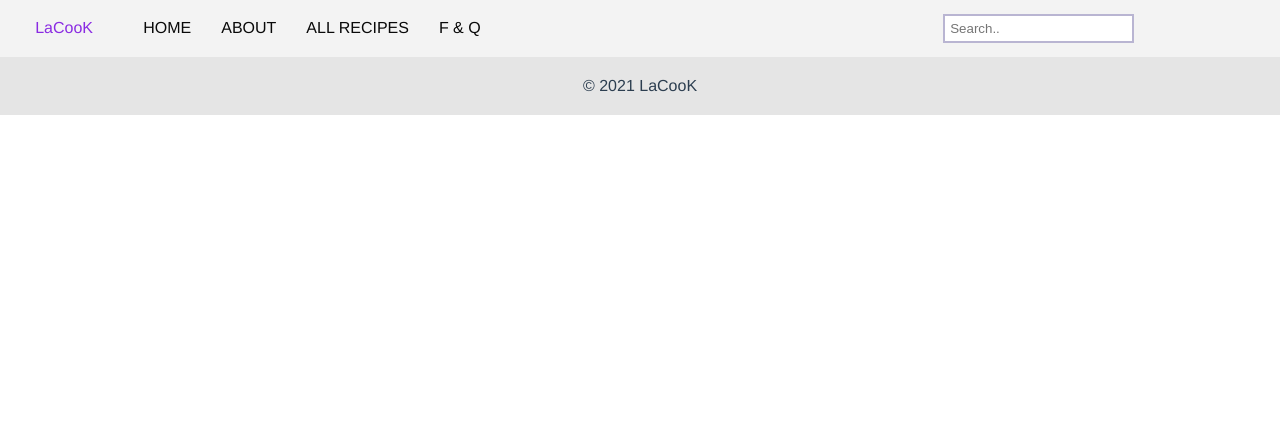
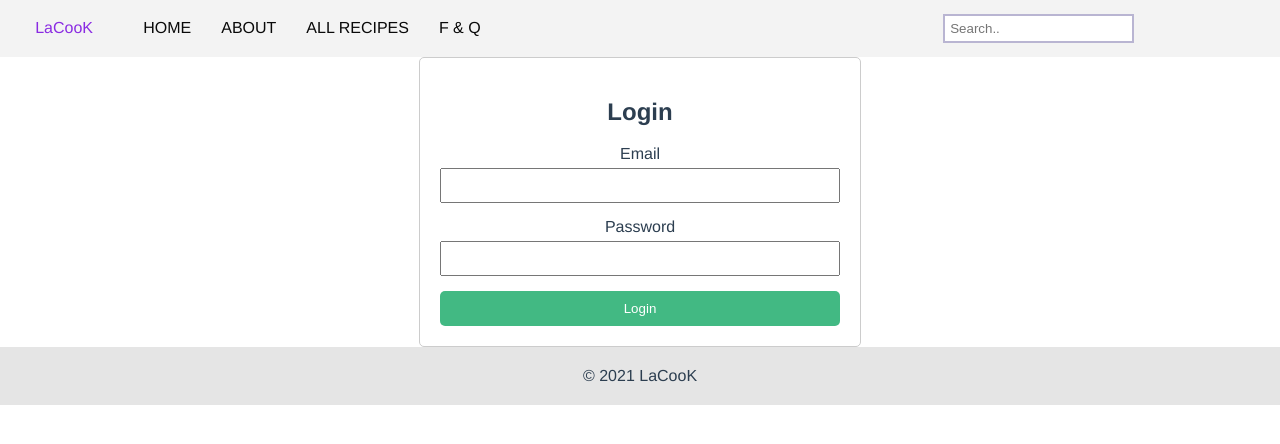
Before and after one commit to saduni-udeshika/vue-food-blog, a Vue app: page /login in a window 1280 px wide. Shown: the top 444 px of the page. Built offline with nearby package versions, Linux system fonts and the light colour scheme.

Commit message:
Add login and signup forms

```diff
--- a/package.json
+++ b/package.json
@@ -9,6 +9,7 @@
   },
   "dependencies": {
     "core-js": "^3.6.5",
+    "sass": "^1.77.8",
     "vue": "^2.6.11",
     "vue-router": "^3.2.0",
     "vuex": "^3.4.0"
@@ -21,13 +22,12 @@
     "@vue/cli-service": "~4.5.0",
     "@vue/eslint-config-standard": "^5.1.2",
     "babel-eslint": "^10.1.0",
-    "eslint": "^6.7.2",
+    "eslint": "^6.8.0",
     "eslint-plugin-import": "^2.20.2",
     "eslint-plugin-node": "^11.1.0",
     "eslint-plugin-promise": "^4.2.1",
     "eslint-plugin-standard": "^4.0.0",
     "eslint-plugin-vue": "^6.2.2",
-    "node-sass": "^4.12.0",
     "sass-loader": "^8.0.2",
     "vue-template-compiler": "^2.6.11"
   }
--- a/src/router/index.js
+++ b/src/router/index.js
@@ -1,41 +1,46 @@
-import Vue from 'vue'
-import VueRouter from 'vue-router'
-import Home from '../views/Home.vue'
+import Vue from "vue"
+import VueRouter from "vue-router"
+import Home from "../views/Home.vue"
 
 Vue.use(VueRouter)
 
 const routes = [
   {
-    path: '/',
-    name: 'Home',
-    component: Home
+    path: "/",
+    name: "Home",
+    component: Home,
   },
   {
-    path: '/recipes',
-    name: 'Recipes',
-    component: () => import('../views/Recipes.vue')
+    path: "/recipes",
+    name: "Recipes",
+    component: () => import("../views/Recipes.vue"),
   },
   {
-    path: '/about',
-    name: 'About',
-    component: () => import('../views/About.vue')
+    path: "/about",
+    name: "About",
+    component: () => import("../views/About.vue"),
   },
   {
-    path: '/feedback',
-    name: 'Feedback',
-    component: () => import('../views/Feedback.vue')
+    path: "/feedback",
+    name: "Feedback",
+    component: () => import("../views/Feedback.vue"),
   },
   {
-    path: '/compose',
-    name: 'Compose',
-    component: () => import('../views/Compose.vue')
-  }
+    path: "/compose",
+    name: "Compose",
+    component: () => import("../views/Compose.vue"),
+  },
+  {
+    path: "/login",
+    name: "Compose",
+    component: () => import("../views/Login.vue"),
+  },
 ]
 
 const router = new VueRouter({
-  mode: 'history',
+  mode: "history",
   base: process.env.BASE_URL,
-  routes
+  routes,
 })
 
 export default router
--- /dev/null
+++ b/src/views/Login.vue
@@ -0,0 +1,67 @@
+<template>
+  <div class="form-container">
+    <h2>Login</h2>
+    <form @submit.prevent="login">
+      <div class="form-group">
+        <label for="email">Email</label>
+        <input type="email" v-model="email" required />
+      </div>
+      <div class="form-group">
+        <label for="password">Password</label>
+        <input type="password" v-model="password" required />
+      </div>
+      <button type="submit">Login</button>
+    </form>
+  </div>
+</template>
+
+<script>
+export default {
+  data() {
+    return {
+      email: "",
+      password: "",
+    }
+  },
+  methods: {
+    login() {
+      // Add your login logic here
+      console.log("Login:", this.email, this.password)
+    },
+  },
+}
+</script>
+
+<style scoped>
+.form-container {
+  max-width: 400px;
+  margin: 0 auto;
+  padding: 20px;
+  border: 1px solid #ccc;
+  border-radius: 5px;
+}
+.form-group {
+  margin-bottom: 15px;
+}
+.form-group label {
+  display: block;
+  margin-bottom: 5px;
+}
+.form-group input {
+  width: 100%;
+  padding: 8px;
+  box-sizing: border-box;
+}
+button {
+  width: 100%;
+  padding: 10px;
+  background-color: #42b983;
+  color: white;
+  border: none;
+  border-radius: 5px;
+  cursor: pointer;
+}
+button:hover {
+  background-color: #38a169;
+}
+</style>
--- /dev/null
+++ b/src/views/Signup.vue
@@ -0,0 +1,72 @@
+<template>
+  <div class="form-container">
+    <h2>Signup</h2>
+    <form @submit.prevent="signup">
+      <div class="form-group">
+        <label for="email">Email</label>
+        <input type="email" v-model="email" required />
+      </div>
+      <div class="form-group">
+        <label for="password">Password</label>
+        <input type="password" v-model="password" required />
+      </div>
+      <div class="form-group">
+        <label for="confirmPassword">Confirm Password</label>
+        <input type="password" v-model="confirmPassword" required />
+      </div>
+      <button type="submit">Signup</button>
+    </form>
+  </div>
+</template>
+
+<script>
+export default {
+  data() {
+    return {
+      email: "",
+      password: "",
+      confirmPassword: "",
+    }
+  },
+  methods: {
+    signup() {
+      // Add your signup logic here
+      console.log("Signup:", this.email, this.password, this.confirmPassword)
+    },
+  },
+}
+</script>
+
+<style scoped>
+.form-container {
+  max-width: 400px;
+  margin: 0 auto;
+  padding: 20px;
+  border: 1px solid #ccc;
+  border-radius: 5px;
+}
+.form-group {
+  margin-bottom: 15px;
+}
+.form-group label {
+  display: block;
+  margin-bottom: 5px;
+}
+.form-group input {
+  width: 100%;
+  padding: 8px;
+  box-sizing: border-box;
+}
+button {
+  width: 100%;
+  padding: 10px;
+  background-color: #42b983;
+  color: white;
+  border: none;
+  border-radius: 5px;
+  cursor: pointer;
+}
+button:hover {
+  background-color: #38a169;
+}
+</style>
```
Also changed, not shown: .eslintrc.json (added), 1 other file (tests, documents, lock files or other folders).
